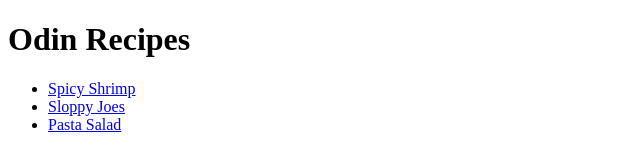
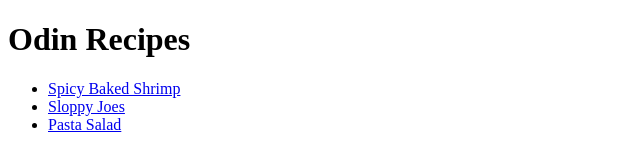
Before and after one commit to mohammedalfa/odin-recipes, a plain HTML site: page index.html in a window 1280 px wide. Shown: the full height of the page, 0-640 px from the left. Drawn offline with Linux system fonts and the light colour scheme.

Commit message:
finalize

```diff
--- a/index.html
+++ b/index.html
@@ -9,7 +9,7 @@
     <body>
         <h1>Odin Recipes</h1>
         <ul>
-            <li><a href="./recipes/spicy-shrimp.html">Spicy Shrimp</a></li>
+            <li><a href="./recipes/spicy-shrimp.html">Spicy Baked Shrimp</a></li>
             <li><a href="./recipes/sloppy-joes.html">Sloppy Joes</a></li>
             <li><a href="./recipes/pasta-salad.html">Pasta Salad</a></li>
         </ul>
```
